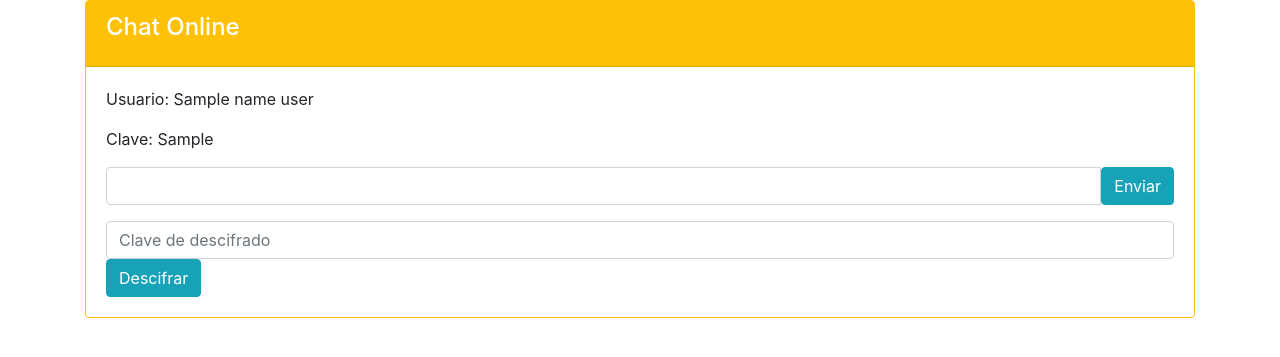
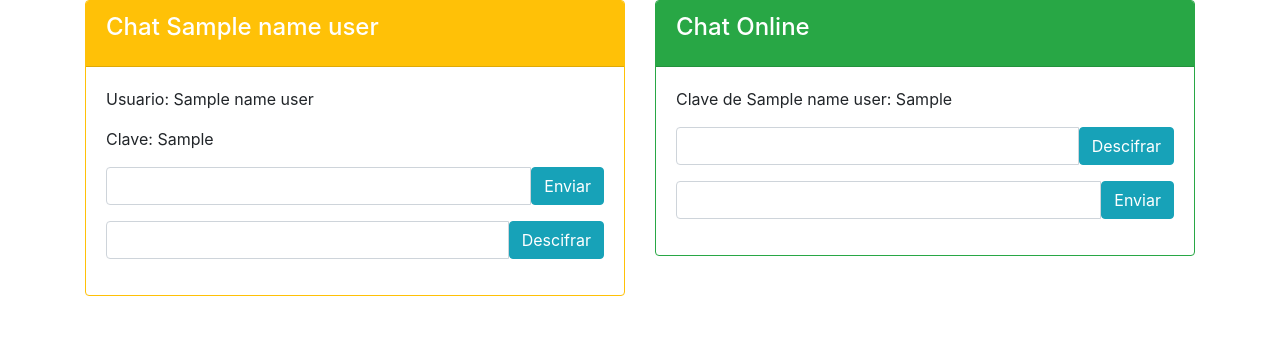
Before and after one commit to MichKwon05/ChatOnline, a Flask app: template templates/chat.html in a window 1280 px wide. Shown: the top 357 px of the page. Run offline with Flask 3, Linux system fonts and the light colour scheme; the template is opened without the code that fills it: most values are stand-ins (such as "Sample title", 1, 10 or a date in 2020); some libraries are stand-ins or nearby versions.

Commit message:
Shut Down

```diff
--- a/app.py
+++ b/app.py
@@ -1,73 +1,76 @@
+# Importar las bibliotecas necesarias
 from flask import Flask, render_template, request, session
 from flask_socketio import SocketIO
 from method import methodCesar, decryptCesar
 
+# Crear una instancia de la aplicación Flask
 app = Flask(__name__)
-app.config['SECRET_KEY'] = 'secret_key'
+app.config['SECRET_KEY'] = 'secret_key'  # Clave secreta para manejar sesiones de usuario
 socketio = SocketIO(app)
 
-#Llamada front
+# Definir la ruta principal que renderiza el archivo 'main.html'
 @app.route('/')
 def main():
-    #Buscando archivo para renderizar
     return render_template('main.html')
 
-#---------------------------
-#Función que se ejcutará
+# Ruta para gestionar la entrada al chat
 @app.route('/chatOnline', methods=['POST'])
 def chatOnline():
-    #Accede a parámetros enviados
-    #Mediante el valor del campo
     nameUser = request.form['nameUser']
-    #Asignación de la variable
     typeEncryption = request.form['typeEncryption']
 
-    #Almacena valores en el objeto session
+    # Almacenar valores en el objeto de sesión para mantener la información del usuario
     session['nameUser'] = nameUser
     session['typeEncryption'] = typeEncryption
-    #Futuras solicitudes
 
+    # Renderizar la plantilla 'chat.html' con la información del usuario
     return render_template('chat.html', nameUser=nameUser, typeEncryption=typeEncryption)
 
-#---------------------------
+# En el servidor, en la función receive
 @socketio.on('message')
 def receive(data):
     nameUser = session.get('nameUser', 'Invitado')
+    clave = int(session.get('typeEncryption', '0'))
 
-    clave = int(session.get('typeEncryption', '0'))  # Obtener la clave del tipo de cifrado
+    # Aplicar cifrado César al mensaje recibido
     messageEncryption = methodCesar(data['message'], clave)
 
     print(f'Received message from {nameUser}: {data["message"]}')
     print(f'Mensaje cifrado: {messageEncryption}')
 
-    # Emitir el mensaje cifrado y descifrado
-    socketio.emit('message', {'cifrado': f'Cifrado: {messageEncryption}', 'descifrado': f'decifrada: {data["message"]}'})
+    # Emitir el mensaje cifrado y descifrado al destinatario correcto
+    destination_chat = 2 if data['chatNumber'] == 1 else 1
 
-#----------------------------
+    socketio.emit('message', {
+        'cifrado': f'Cifrado: {messageEncryption}',
+        'descifrado': f'Descifrado: {data["message"]}',
+        'chatNumber': destination_chat
+    })
+
+
+# En el servidor, en la función descifrar
 @socketio.on('descifrar')
 def descifrar(data):
     nameUser = session.get('nameUser', 'Invitado')
 
-    # Obtén el mensaje cifrado y la clave de descifrado
-    mensaje_completo = data.get('mensajeCifrado', '')
+    mensaje_cifrado = data.get('mensajeCifrado', '')
     clave_descifrado = int(data.get('claveDescifrado', 0))
-
-    # Extraer el mensaje cifrado de la parte "Usuario: Mensaje cifrado"
-    _, mensaje_cifrado = mensaje_completo.split(': ', 1)  # Divide en dos partes, solo 1 vez
+    chatNumber = data.get('chatNumber', 0)
 
     try:
-        # Descifrar el mensaje
         mensaje_descifrado = decryptCesar(mensaje_cifrado, clave_descifrado)
-        mensaje_resultado = f'decifrada: {mensaje_descifrado}'
+        mensaje_resultado = f'Descifrado: {mensaje_descifrado}'
     except ValueError:
-        # La clave es incorrecta, mostrar la palabra sin cambios
-        mensaje_resultado = f'aun no decifrada: {mensaje_cifrado}'
+        mensaje_resultado = f'Aun no descifrada: {mensaje_cifrado}'
 
     print(f'Descifrado del mensaje de {nameUser}: {mensaje_resultado}')
 
-    # Emitir el mensaje descifrado
-    socketio.emit('descifrado', {'descifrado': f'{mensaje_resultado}'})
+    # Emitir el mensaje descifrado al destinatario correcto
+    socketio.emit('descifrado', {
+        'descifrado': mensaje_resultado,
+        'chatNumber': chatNumber
+    })
 
+# Ejecutar la aplicación con SocketIO en el puerto predeterminado
 if __name__ == '__main__':
-    #Ejecutar la apliacion en el puerto predeterminado por Socketio
     socketio.run(app)
--- a/templates/chat.html
+++ b/templates/chat.html
@@ -2,6 +2,7 @@
 <html lang="es">
 
 <head>
+    <!-- Configuración inicial del documento -->
     <meta charset="UTF-8">
     <meta name="viewport" content="width=device-width, initial-scale=1.0">
     <title>Chat Online</title>
@@ -9,78 +10,158 @@
 </head>
 
 <body>
+    <!-- Contenedor principal -->
     <div class="container">
+        <div class="row">
+            <!-- Primera columna (Chat del Usuario 1) -->
+            <div class="col-md-6">
                 <div class="card border-warning mb-3">
                     <div class="card-header text-white bg-warning">
-                <h4 class="card-title">Chat Online</h4>
+                        <!-- Título del chat con el nombre del usuario -->
+                        <h4 class="card-title">Chat {{nameUser}}</h4>
                     </div>
                     <div class="card-body">
+                        <!-- Información del usuario y tipo de cifrado -->
                         <p class="card-text">Usuario: {{nameUser}}</p>
                         <p class="card-text">Clave: {{typeEncryption}}</p>
+                        <!-- Contenedores para mostrar mensajes cifrados y descifrados del primer chat -->
+                        <div id="cifrados-container-1">
+                            <!-- Aquí se mostrarán los mensajes cifrados del primer chat -->
+                        </div>
+                        <div id="descifrados-container-1">
+                            <!-- Aquí se mostrarán los mensajes descifrados del primer chat -->
+                        </div>
 
+                        <!-- Entrada para enviar mensajes y botón de enviar -->
                         <div class="input-group mb-3">
                             <input type="text" class="form-control" id="send-input" aria-label="Recipient's username"
                                 aria-describedby="button-addon1">
                             <button class="btn btn-info" type="button" id="button-addon1"
                                 onclick="enviarMensaje()">Enviar</button>
+                            <!-- Entrada para descifrar mensajes y botón de descifrar -->
                         </div>
-
-                <div id="cifrados-container">
-                    <!-- Aquí se mostrarán los mensajes cifrados -->
+                        <div class="input-group mb-3" id="descifrar-form-1">
+                            <input type="text" class="form-control" id="clave-input-1" aria-label="Recipient key"
+                                aria-describedby="button-addon2">
+                            <button class="btn btn-info" type="button" id="button-addon2"
+                                onclick="descifrarMensajes1()">Descifrar</button>
                         </div>
-                <div id="descifrados-container">
-                    <!-- Aquí se mostrarán los mensajes descifrados -->
-                </div>
-                <form id="descifrar-form">
-                    <input type="text" class="form-control" id="clave-input" placeholder="Clave de descifrado">
-                    <button class="btn btn-info" type="button" id="button-addon2"
-                        onclick="descifrarMensajes()">Descifrar</button>
-                </form>
 
                     </div>
                 </div>
             </div>
 
+            <!-- Segunda columna (Chat del Usuario 2) -->
+            <div class="col-md-6">
+                <div class="card border-success mb-3">
+                    <div class="card-header text-white bg-success">
+                        <!-- Título del chat con el nombre "Chat Online" -->
+                        <h4 class="card-title">Chat Online</h4>
+                    </div>
+                    <div class="card-body">
+                        <!-- Información del usuario y tipo de cifrado del segundo chat -->
+                        <p class="card-text">Clave de {{nameUser}}: {{typeEncryption}}</p>
+
+                        <!-- Contenedores para mostrar mensajes cifrados y descifrados del segundo chat -->
+                        <div id="cifrados-container-2">
+                            <!-- Aquí se mostrarán los mensajes cifrados del segundo chat -->
+                        </div>
+                        <div id="descifrados-container-2">
+                            <!-- Aquí se mostrarán los mensajes descifrados del segundo chat -->
+                        </div>
+
+                        <!-- Entrada para descifrar mensajes y botón de descifrar del segundo chat -->
+                        <div class="input-group mb-3" id="descifrar-form-2">
+                            <input type="text" class="form-control" id="clave-input-2" aria-label="Recipient key"
+                                aria-describedby="button-addon3">
+                            <button class="btn btn-info" type="button" id="button-addon3"
+                                onclick="descifrarMensajes2()">Descifrar</button>
+                        </div>
+
+                        <!-- Entrada para enviar mensajes y botón de enviar del segundo chat -->
+                        <div class="input-group mb-3">
+                            <input type="text" class="form-control" id="send-input-2" aria-label="Recipient's username"
+                                aria-describedby="button-addon4">
+                            <button class="btn btn-info" type="button" id="button-addon4"
+                                onclick="enviarMensaje2()">Enviar</button>
+                        </div>
+                    </div>
+                </div>
+            </div>
+        </div>
+    </div>
+
+    <!-- Biblioteca externa para la comunicación en tiempo real (socket.io) -->
     <script src="https://cdnjs.cloudflare.com/ajax/libs/socket.io/4.0.1/socket.io.js"></script>
     <script>
+        // Conexión al servidor de Socket.IO
         var socket = io.connect('http://' + document.domain + ':' + location.port);
 
         function enviarMensaje() {
             var message = document.getElementById('send-input').value;
 
             if (message.trim() !== '') {
-                socket.emit('message', { 'message': message });
+                socket.emit('message', { 'message': message, 'chatNumber': 1 });
                 document.getElementById('send-input').value = ''; // Limpiar el campo después de enviar el mensaje
             }
         }
-        function descifrarMensajes() {
-            var mensajeCifrado = document.getElementById('cifrados-container').innerText; // Obtén el mensaje cifrado del contenedor
-            var claveDescifrado = document.getElementById('clave-input').value;
 
-            if (mensajeCifrado.trim() !== '' && claveDescifrado.trim() !== '') {
-                socket.emit('descifrar', { 'mensajeCifrado': mensajeCifrado, 'claveDescifrado': claveDescifrado });
+        // Función para enviar mensajes del segundo chat
+        function enviarMensaje2() {
+            var message = document.getElementById('send-input-2').value;
+
+            if (message.trim() !== '') {
+                socket.emit('message', { 'message': message, 'chatNumber': 2 });
+                document.getElementById('send-input-2').value = ''; // Limpiar el campo después de enviar el mensaje
             }
         }
 
+        // Función para descifrar mensajes
+        function descifrarMensajes1() {
+            var cifradosContainerId = 'cifrados-container-1';
+            var descifradosContainerId = 'descifrados-container-1';
+            var claveInputId = 'clave-input-1';
+
+            var mensajeCifrado = document.getElementById(cifradosContainerId).innerText; // Cambio aquí
+            var claveDescifrado = document.getElementById(claveInputId).value;
+
+            if (mensajeCifrado.trim() !== '' && claveDescifrado.trim() !== '') {
+                socket.emit('descifrar', { 'mensajeCifrado': mensajeCifrado, 'claveDescifrado': claveDescifrado, 'chatNumber': 1 });
+            }
+        }
+
+        // Función para descifrar mensajes del segundo chat
+        function descifrarMensajes2() {
+            var cifradosContainerId = 'cifrados-container-2';
+            var descifradosContainerId = 'descifrados-container-2';
+            var claveInputId = 'clave-input-2';
+
+            var mensajeCifrado = document.getElementById(cifradosContainerId).innerText; // Cambio aquí
+            var claveDescifrado = document.getElementById(claveInputId).value;
+
+            if (mensajeCifrado.trim() !== '' && claveDescifrado.trim() !== '') {
+                socket.emit('descifrar', { 'mensajeCifrado': mensajeCifrado, 'claveDescifrado': claveDescifrado, 'chatNumber': 2 });
+            }
+        }
+
+
         socket.on('message', function (data) {
-            var cifradosContainer = document.getElementById('cifrados-container');
+            var numeroChat = data.chatNumber;
+
+            var cifradosContainer = document.getElementById(`cifrados-container-${numeroChat}`);
             var cifradoElement = document.createElement('p');
             cifradoElement.innerText = data.cifrado;
             cifradosContainer.appendChild(cifradoElement);
         });
 
         socket.on('descifrado', function (data) {
-            var descifradosContainer = document.getElementById('descifrados-container');
+            var numeroChat = data.chatNumber;
+
+            var descifradosContainer = document.getElementById(`descifrados-container-${numeroChat}`);
             var descifradoElement = document.createElement('p');
             descifradoElement.innerText = data.descifrado;
             descifradosContainer.appendChild(descifradoElement);
         });
-
-        function obtenerMensajeDescifrado(mensaje) {
-            // Buscar la primera aparición de ': ' y tomar todo después de eso
-            var indexInicio = mensaje.indexOf(': ') + 2;
-            return mensaje.substring(indexInicio).trim();
-        }
     </script>
 </body>
 
```
Also changed, not shown: method.py (line endings or trailing spaces). Lines whose indentation alone changed are shown as unchanged.
